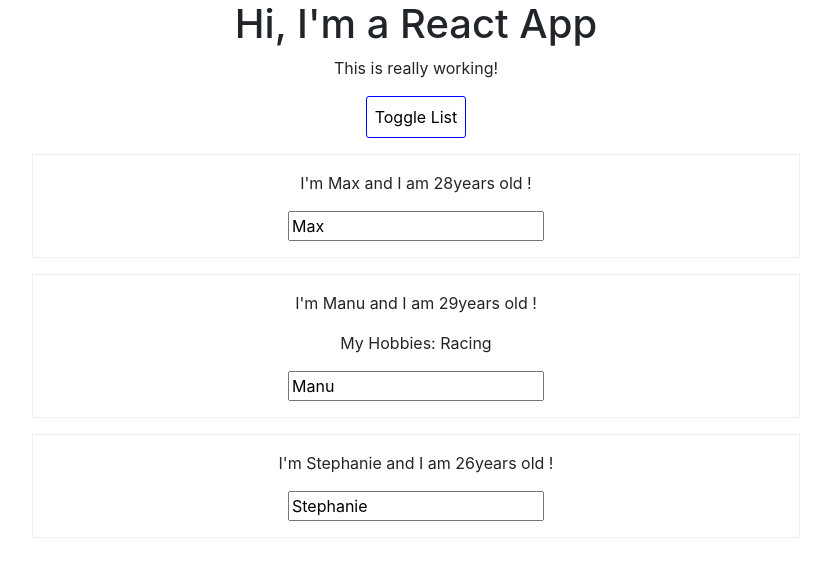
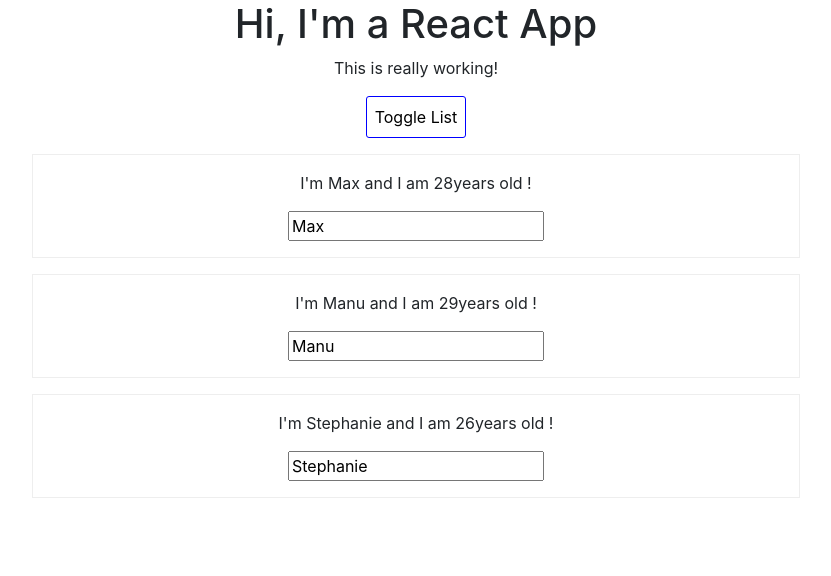
Before and after one commit to MattRowee/React-Practice, a React (Create React App) app: page / in a window 1280 px wide. Both pictures are taken after a click on the button "Toggle List". Shown: the top 576 px of the page, without its empty margins (224-1055 px from the left). Built offline with nearby package versions, Linux system fonts and the light colour scheme.

Commit message:
working on dev branch, pushing work on lists and conditionals

```diff
--- a/src/App.js
+++ b/src/App.js
@@ -6,9 +6,9 @@ import Person from './Person/Person';
 class App extends Component {
   state = {
     persons: [
-      { name: 'Max', age: 28 },
-      { name: 'Manu', age: 29 },
-      { name: 'Stephanie', age: 26 }
+      { id: "w34terg", name: 'Max', age: 28 },
+      { id: "yutnfth", name: 'Manu', age: 29 },
+      { id: "ktymnfs", name: 'Stephanie', age: 26 }
     ],
     otherState: 'some other value',
     showPersons: false
@@ -26,22 +26,45 @@ class App extends Component {
     });
   };
 
-  nameChangedHandler = (event)=> {
-    this.setState({
-      persons: [
-        { name: 'Max', age: 28 },
-        { name: event.target.value, age: 29 },
-        { name: 'Stephanie', age: 27 }
-      ]
+  nameChangedHandler = (event, id)=> {
+    // default JS method find()
+    const personIndex = this.state.persons.findIndex(p => {
+      return p.id === id;
     });
+
+    const person ={
+      ...this.state.persons[personIndex]
+    };
+
+    person.name = event.target.value;
+
+    const persons = [...this.state.persons];
+    persons[personIndex] = person;
+
+    this.setState({persons: persons});
   }
+
 // fat arrow, this always returns to this class
 // showPersons: !doesShow  : toggles the state.
 // if does show is true, set false, visaversa
 // merges new data with state
+
   togglePersonsHandler = () => {
     const doesShow = this.state.showPersons;
     this.setState({showPersons: !doesShow});
+  }
+
+  deletePersonHandler = (personIndex) => {
+    // the old way. creates a new a copied array
+    // rather than directly manipulating state
+    // however, we will use a spread operator to
+    // populate a newly created array
+    // always update state in an immutable fasion
+
+    // const persons = this.state.persons.slice();
+    const persons = [...this.state.persons];
+    persons.splice(personIndex, 1);
+    this.setState({persons: persons})
   }
 
   render() {
@@ -60,22 +83,17 @@ class App extends Component {
 if(this.state.showPersons){
   persons = (
     <div>
-        <Person
-          name={this.state.persons[0].name}
-          age={this.state.persons[0].age}
-        />
-        <Person
-          name={this.state.persons[1].name}
-          age={this.state.persons[1].age}
-          click={this.switchNameHandler.bind(this, "Max")}
-          changed={this.nameChangedHandler}
-        >
-          My Hobbies: Racing
-        </Person>
-        <Person
-          name={this.state.persons[2].name}
-          age={this.state.persons[2].age}
-        />
+      {/* converting a JS object into valid JSX
+        and it replaved on the <Person> components we were importing*/}
+      {this.state.persons.map((person, index)=> {
+        return <Person
+        click={() => this.deletePersonHandler(index)}
+        name={person.name}
+        age={person.age}
+        key={person.id}
+        changed={(event => this.nameChangedHandler(event, person.id))}
+          />
+      })}
         </div>
   )
 }
```
Also changed, not shown: src/App.css (line endings or trailing spaces).
